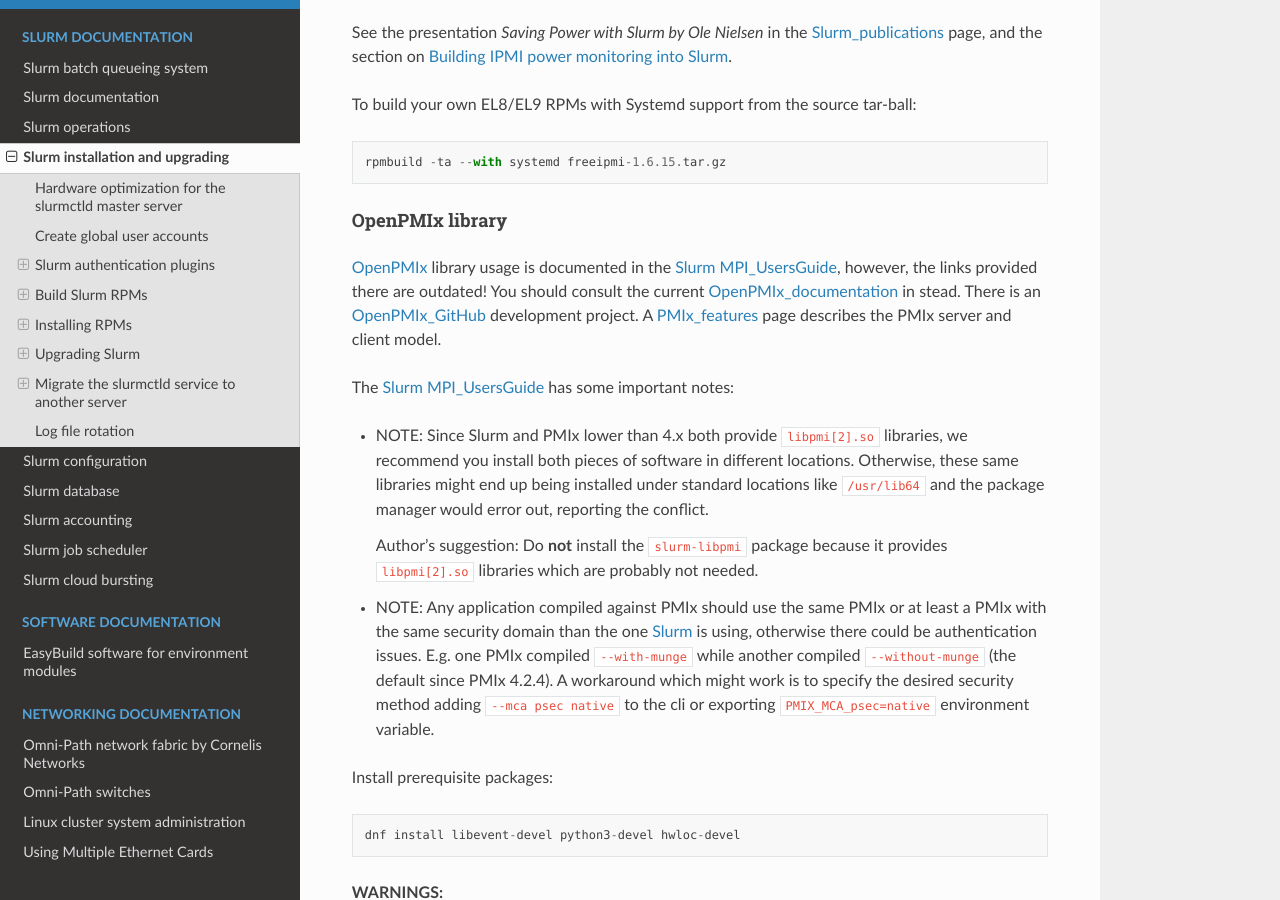
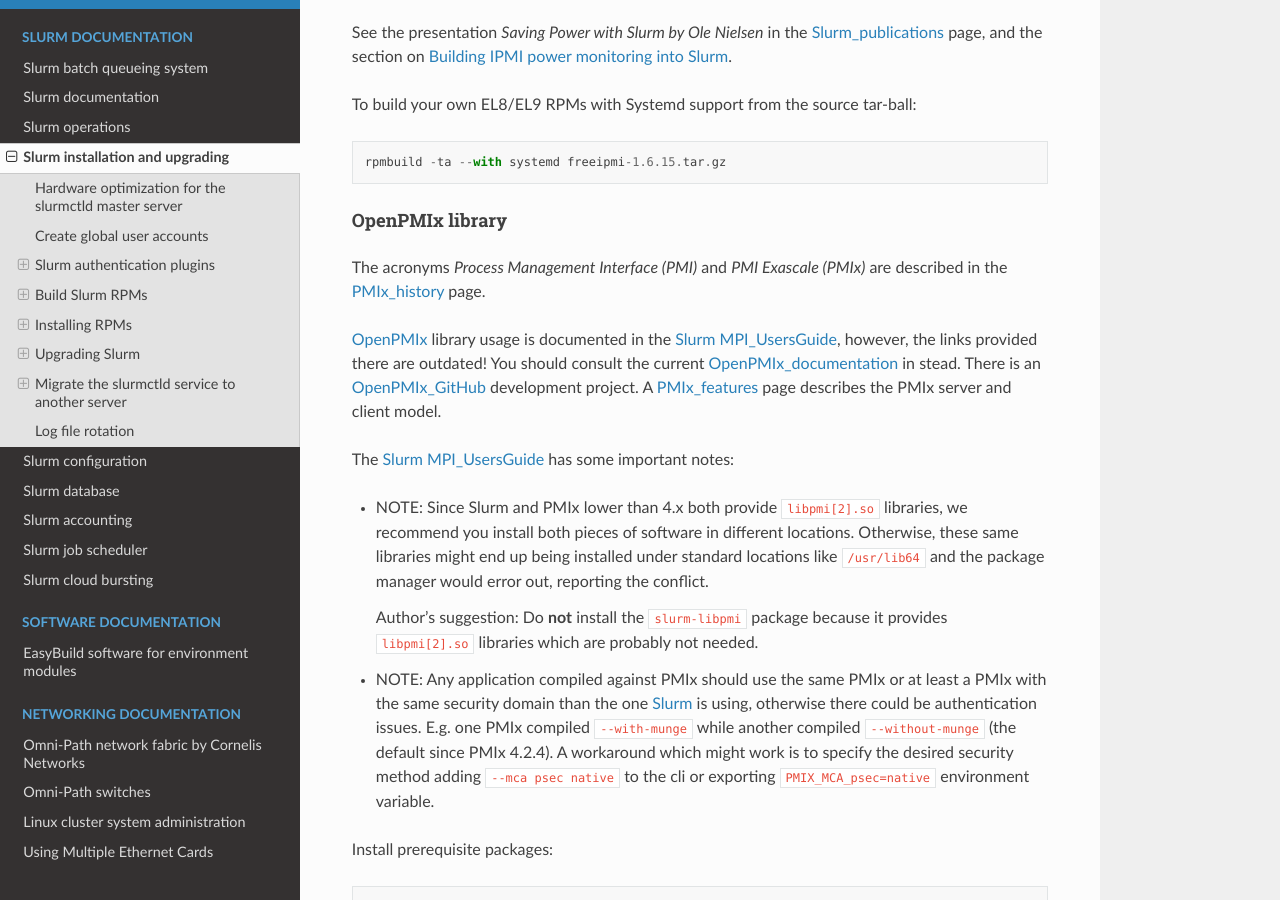
Before and after one commit to OleHolmNielsen/Niflheim_system, a Sphinx documentation site: the page built from docs/Slurm_installation.rst, in a window 1280 px wide and 900 px high, scrolled down 8806 px. Built offline with Sphinx 7.4.7 and the Read the Docs theme 3.1.0, drawn with Linux system fonts in a browser that asks for light colours.

Commit message:
Link to PMI and PMIx history

```diff
--- a/docs/Slurm_installation.rst
+++ b/docs/Slurm_installation.rst
@@ -403,6 +403,8 @@
 OpenPMIx library
 ............................
 
+The acronyms *Process Management Interface (PMI)* and *PMI Exascale (PMIx)* are described in the PMIx_history_ page.
+
 OpenPMIx_ library usage is documented in the Slurm_ MPI_UsersGuide_, however, the links provided there are outdated!
 You should consult the current OpenPMIx_documentation_ in stead.
 There is an OpenPMIx_GitHub_ development project.
@@ -464,6 +466,7 @@
 .. _OpenPMIx_documentation: https://docs.openpmix.org/en/v5.0.8/
 .. _OpenPMIx_GitHub: https://github.com/openpmix/openpmix
 .. _PMIx_features: https://pmix.org/features
+.. _PMIx_history: https://docs.openpmix.org/en/latest/history.html
 .. _issue_3611: https://github.com/openpmix/openpmix/issues/3611
 .. _MPI_UsersGuide: https://slurm.schedmd.com/mpi_guide.html
 .. _Omni-Path: https://www.cornelisnetworks.com/products/omni-path-100
```
